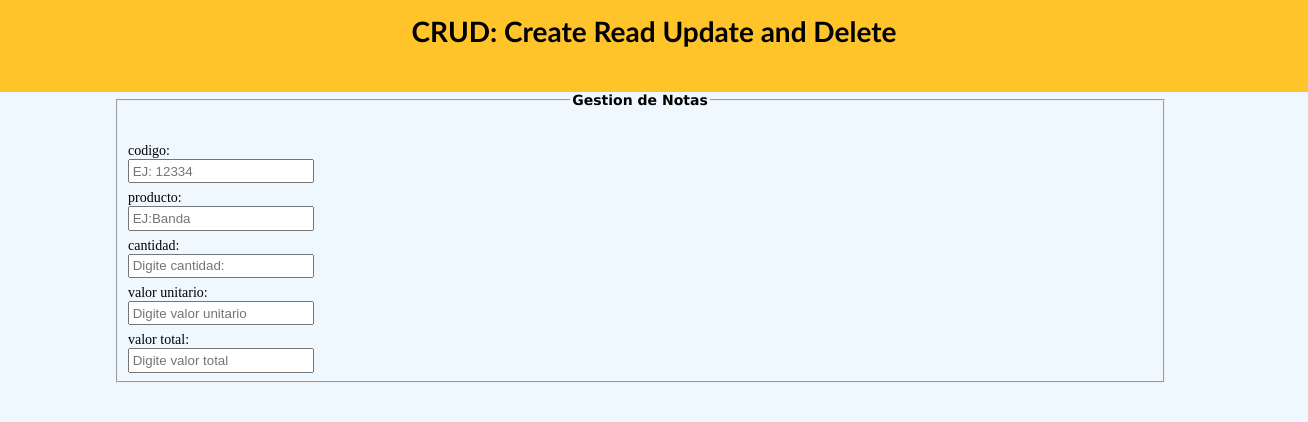
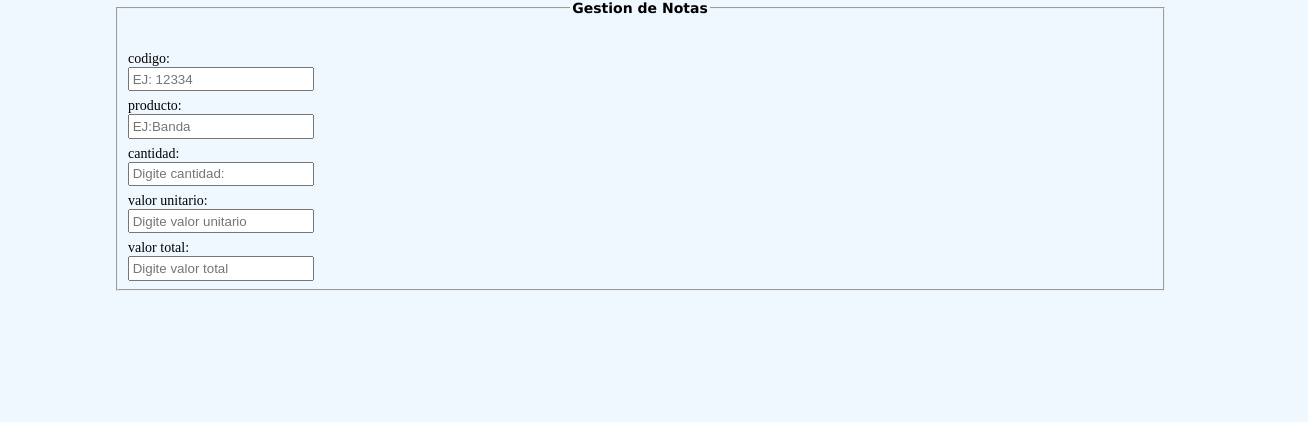
Before and after one commit to Francescovarilla/proyectoUno, a plain HTML site: page index.html in a window 1280 px wide. Shown: the whole page, 1308 px wide, since content can reach past the window. Drawn offline with Linux system fonts and the light colour scheme.

Commit message:
cree el index
cree el index

```diff
--- a/index.html
+++ b/index.html
@@ -7,9 +7,7 @@
 	<link rel='shorcut icon' href='img/favicon.jpeg'/>
 </head>
 	<body>
-		<header>
-				<h1>CRUD: Create Read Update and Delete</h1>
-		</header>
+
 			<div id='contenedor'>
 				<form name='rgfx10f' method='POST' action='registar.php' autocomplete='OFF'>
 					<fieldset>
```
